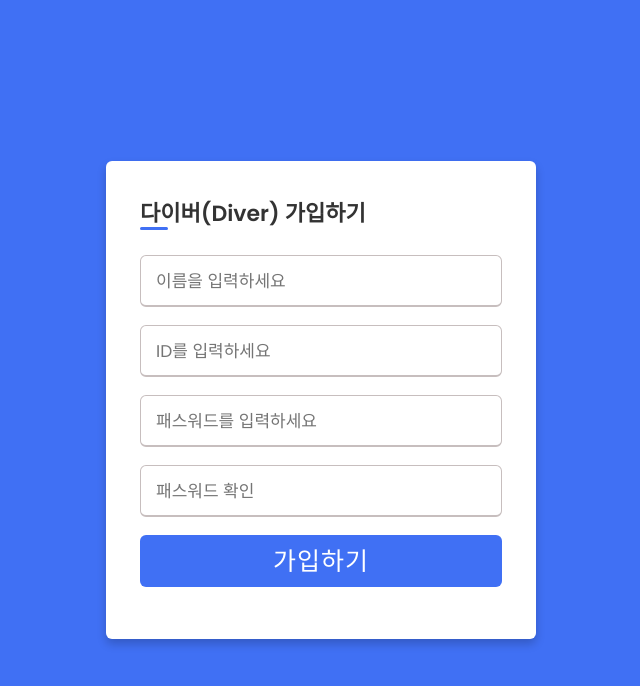
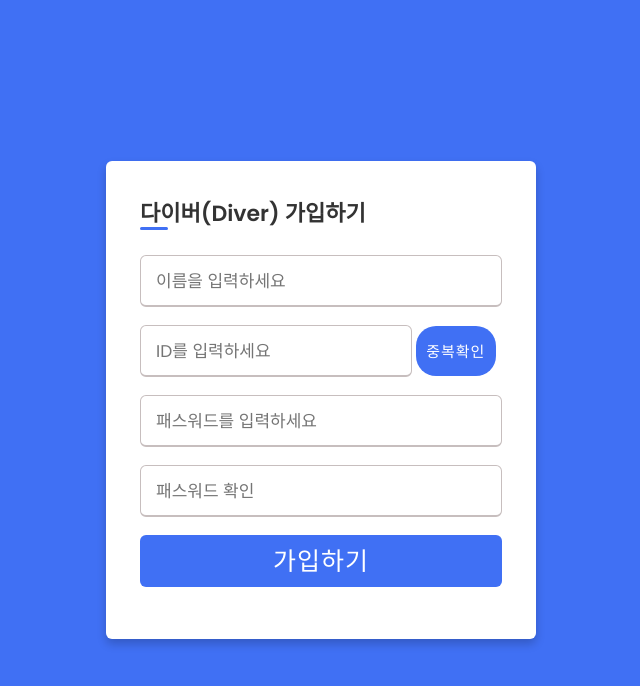
Before and after one commit to Diver-15/Diver, a Flask app: page /signup in a window 1280 px wide. Shown: the top 686 px of the page, without its empty margins (319-959 px from the left). Run offline with Flask 2, Linux system fonts and the light colour scheme; parts of the project's set-up code (start-up, migrations or seed data) failed here and were passed over.

Commit message:
signup.html 수정

```diff
--- a/main.py
+++ b/main.py
@@ -17,5 +17,33 @@ def home():
 def signup_form():
     return render_template('signup.html')
 
+@app.route("/register", methods=["POST"])
+def register_post():
+    name_receive = request.form['name_give']
+    id_receive = request.form['id_give']
+    pwd_receive = request.form['pwd_give']
+
+    all_users = list(db.registers.find({}, {'_id': False}))
+
+    count = len(all_users) + 1
+
+    doc = {
+        'num':count,
+        'name':name_receive,
+        'id':id_receive,
+        'pwd':pwd_receive
+    }
+
+    db.registers.insert_one(doc)
+
+    return jsonify({'msg':'회원가입을 축하드립니다! 로그인해주세요'})
+
+@app.route("/register/check", methods=["POST"])
+def register_check():
+    id_receive = request.form['id_give']
+    check_registers = bool(db.registers.find_one({'id':id_receive}))
+    return jsonify({'result': 'success', 'exists': check_registers})
+
+
 if __name__ == '__main__':
     app.run('0.0.0.0', port=8000, debug=True)
--- a/static/signup.css
+++ b/static/signup.css
@@ -98,3 +98,24 @@ form .text h3 a{
 form .text h3 a:hover{
     text-decoration: underline;
 }
+
+#id {
+    width: 75%;
+}
+
+.check_btn {
+    width: 80px;
+    height: 50px;
+
+    color: #fff;
+    letter-spacing: 1px;
+    border: none;
+    background: #4070f4;
+    cursor: pointer;
+    font-size: 15px;
+    border-radius: 20px;
+}
+
+.check_btn:hover {
+    background-color: red;
+}
--- a/templates/signup.html
+++ b/templates/signup.html
@@ -4,28 +4,90 @@
     <meta charset="UTF-8">
     <title>다이버 :: 가입하기</title>
     <link rel="stylesheet" href="../static/signup.css">
+    <meta http-equiv="X-UA-Compatible" content="IE=edge">
+    <meta name="viewport" content="width=device-width, initial-scale=1.0">
+    <script src="https://ajax.googleapis.com/ajax/libs/jquery/3.5.1/jquery.min.js"></script>
+
+    <script>
+        function idCheck(form) {
+            if(form.idCheckResult.value == '0') {
+                form.idCheckResult.value == '1';
+            }
+        }
+        function register_comment() {
+            let name = $('#name').val()
+            let id = $('#id').val()
+            let pwd = $('#pwd').val()
+            let checkpwd1 = $('#check_pwd1').val()
+
+            if (name == '' || id == '' || pwd == '' || checkpwd1 == '') {
+                alert('빈칸을 입력해주세요')
+                return;
+            }
+            if (checkpwd1 !== pwd) {
+                alert('비밀번호가 일치하지 않습니다.')
+                return;
+            }
+
+            if (form.idCheckResult.value == '0') {
+                alert('아이디 중복확인을 반드시 해주세요');
+                return;
+            }
+
+            $.ajax({
+                type: 'POST',
+                url: '/register',
+                data: {name_give: name, id_give: id, pwd_give: pwd},
+                success: function (response) {
+                    alert(response['msg'])
+                    // window.location.reload()
+                    window.location.replace("http://localhost:8000/")
+                }
+            })
+        }
+
+        function check_Id() {
+            let id = $('#id').val()
+
+            $.ajax({
+                type: "POST",
+                url: "/register/check",
+                data: {id_give: id},
+                success: function (response) {
+                    if (response['exists']) {
+                        alert('이미 존재하는 아이디입니다.')
+                    } else if (id =='') {
+                        alert('아이디를 입력해주세요.')
+                    } else {
+                        alert('사용가능한 아이디입니다.')
+                    }
+                }
+            });
+        }
+    </script>
 </head>
 <body>
-<div class="wrapper">
+    <div class="wrapper" id="container">
         <h2>다이버(Diver) 가입하기</h2>
-    <form action="#">
+        <form name="join" action="#">
+            <input type="hidden" name="idCheckResult" value="0">
             <div class="input-box">
-            <input type="text" placeholder="이름을 입력하세요" required>
+                <input id="name" type="text" placeholder="이름을 입력하세요" required>
             </div>
             <div class="input-box">
-            <input type="text" placeholder="ID를 입력하세요" required>
+                <input id="id" type="text" placeholder="ID를 입력하세요" required>
+                <button onclick="idCheck(join); check_Id(); " class="check_btn">중복확인</button>
             </div>
             <div class="input-box">
-            <input type="password" placeholder="패스워드를 입력하세요" required>
+                <input id="pwd" type="password" placeholder="패스워드를 입력하세요" required>
             </div>
             <div class="input-box">
-            <input type="password" placeholder="패스워드 확인" required>
+                <input id="check_pwd1" type="password" placeholder="패스워드 확인" required>
             </div>
             <div class="input-box button">
-            <input type="Submit" value="가입하기">
+                <input onclick="register_comment()" type="Submit" value="가입하기">
             </div>
         </form>
     </div>
-
 </body>
 </html>
```
Also changed, not shown: config.py (added). Lines whose indentation alone changed are shown as unchanged.
